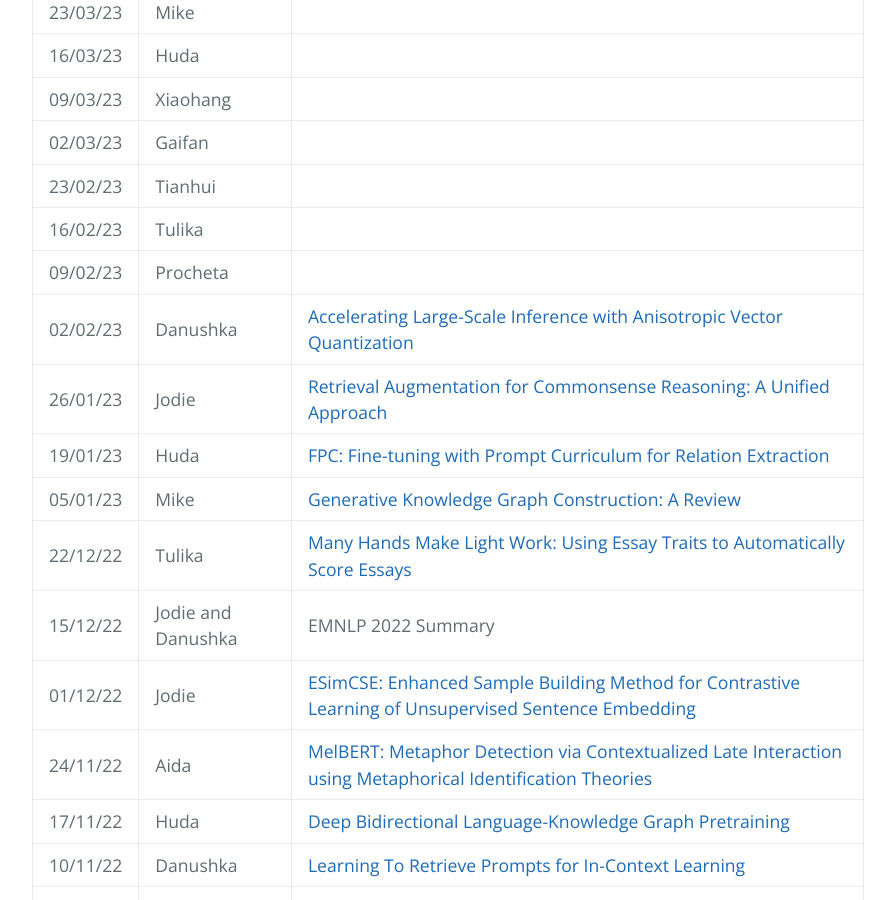
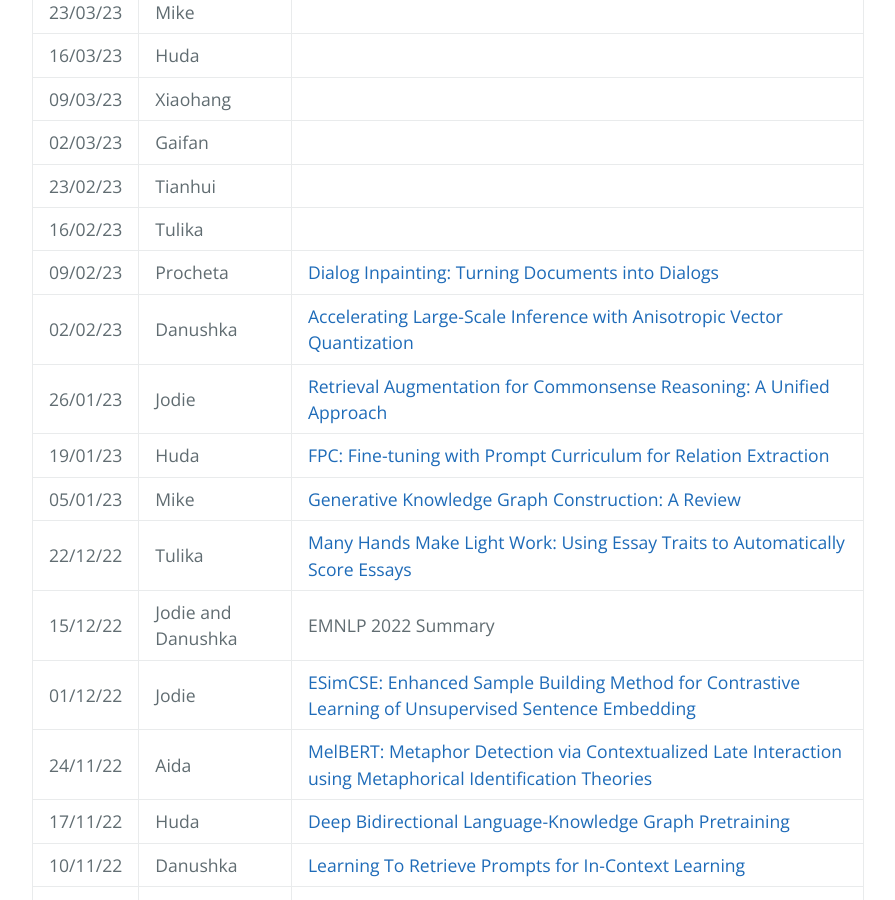
Before and after one commit to LivNLP/livnlp.github.io, a Jekyll site: the page built from reading.md, in a window 1280 px wide and 900 px high, scrolled down 801 px. Shown: the whole window, without its empty margins (192-1087 px from the left). Built offline with Jekyll 4.4.1, drawn with Linux system fonts in a browser that asks for light colours.

Commit message:
Update reading.md

```diff
--- a/reading.md
+++ b/reading.md
@@ -23,7 +23,7 @@ We meet on a weely basis to discuss recent research papers. Here is the schedule
 | 02/03/23 | Gaifan | |
 | 23/02/23 | Tianhui| |
 | 16/02/23 | Tulika | |
-| 09/02/23 |  Procheta| |
+| 09/02/23 |  Procheta|[Dialog Inpainting: Turning Documents into Dialogs](https://arxiv.org/abs/2205.09073v1) |
 | 02/02/23 | Danushka | [Accelerating Large-Scale Inference with Anisotropic Vector Quantization](https://arxiv.org/abs/1908.10396)|
 | 26/01/23 |  Jodie| [Retrieval Augmentation for Commonsense Reasoning: A Unified Approach](https://arxiv.org/abs/2210.12887)|
 | 19/01/23 | Huda| [FPC: Fine-tuning with Prompt Curriculum for Relation Extraction](https://aclanthology.org/2022.aacl-main.78/) |
```
